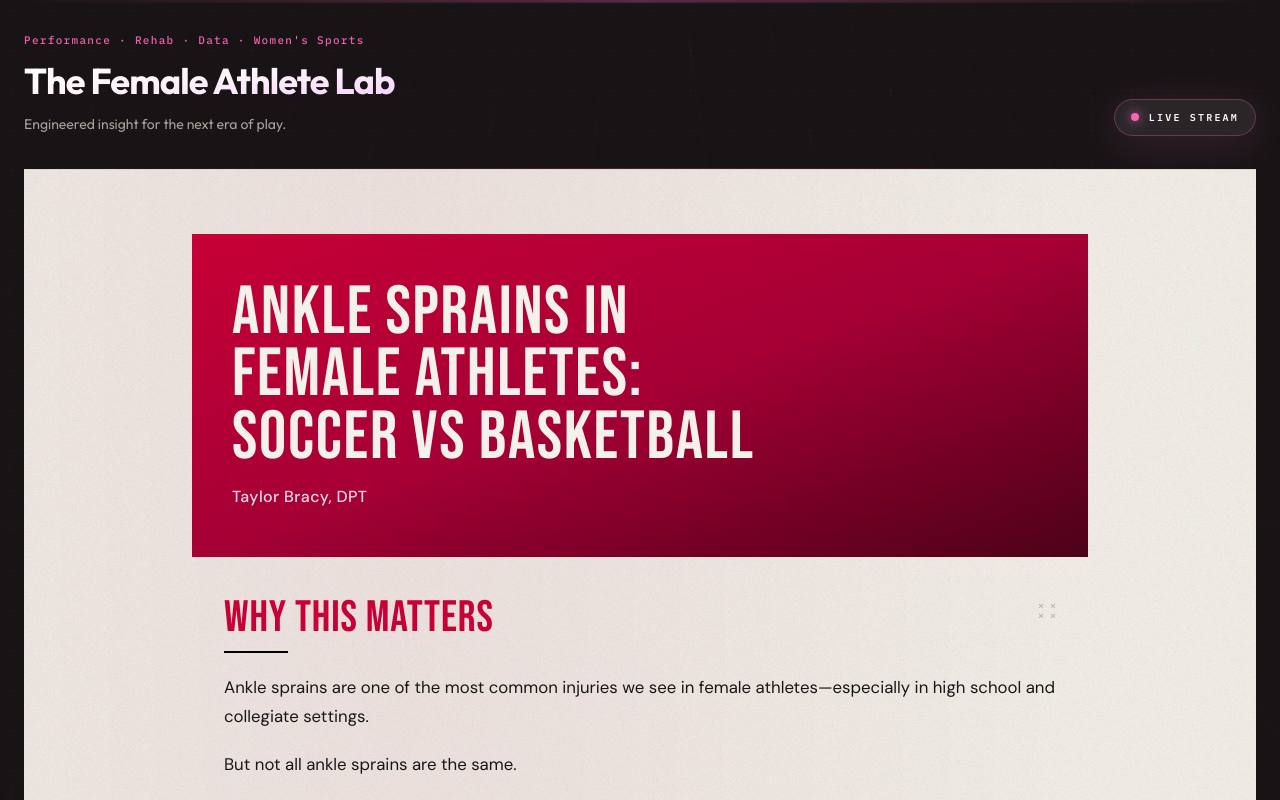
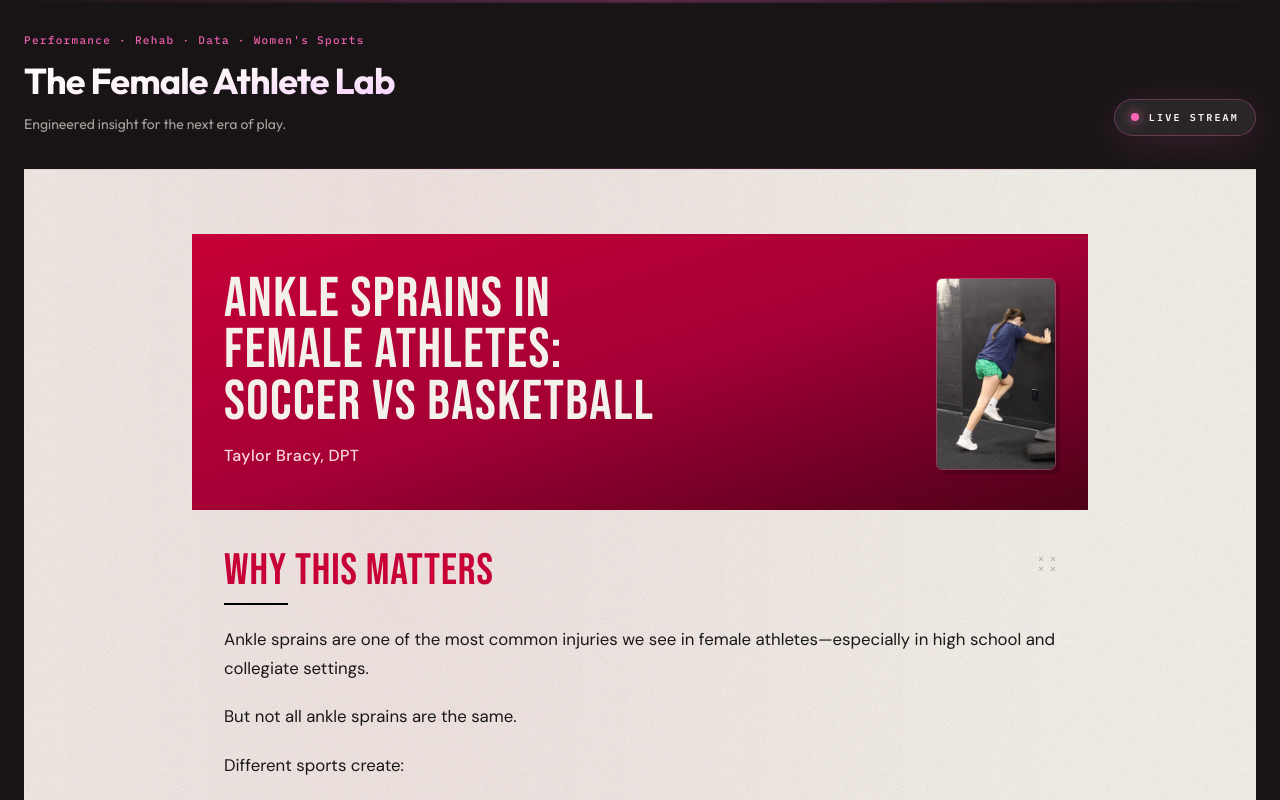
Before and after one commit to TaylorBracy/female-athlete-lab, a React (Vite) app in the folder site/: page / in a window 1280 px wide. Shown: the top 800 px of the page. Built offline with nearby package versions, Linux system fonts and the light colour scheme.

Commit message:
Place hero photo beside title strip; remove duplicate inline figure
Made-with: Cursor

```diff
--- a/site/src/AnkleSprainsBlogPost.tsx
+++ b/site/src/AnkleSprainsBlogPost.tsx
@@ -84,9 +84,11 @@ export default function AnkleSprainsBlogPost() {
       <div className="relative mx-auto max-w-3xl px-5 py-12 sm:px-8 lg:max-w-4xl lg:py-16">
         {/* Title strip — editorial sport layout; wording unchanged */}
         <header className="relative -mx-5 mb-10 overflow-hidden sm:-mx-8">
-          <div className="bg-gradient-to-br from-rose-700 via-rose-800 to-rose-950 px-6 py-10 text-[#f4f1ea] shadow-[0_24px_60px_-20px_rgba(190,24,93,0.45)] sm:px-10 sm:py-12">
+          <div className="bg-gradient-to-br from-rose-700 via-rose-800 to-rose-950 px-5 py-8 text-[#f4f1ea] shadow-[0_24px_60px_-20px_rgba(190,24,93,0.45)] sm:px-8 sm:py-10">
+            <div className="flex flex-row items-start justify-between gap-4 sm:gap-8">
+              <div className="min-w-0 flex-1">
                 <p
-              className="mb-4 font-[family-name:var(--font-bebas)] text-[clamp(2.5rem,8vw,4.25rem)] font-normal uppercase leading-[0.92] tracking-wide"
+                  className="font-[family-name:var(--font-bebas)] text-[clamp(1.85rem,6.5vw,3.5rem)] font-normal uppercase leading-[0.92] tracking-wide"
                   style={{ fontFamily: '"Bebas Neue", Impact, sans-serif' }}
                 >
                   Ankle Sprains in
@@ -96,11 +98,21 @@ export default function AnkleSprainsBlogPost() {
                   Soccer vs Basketball
                 </p>
                 <p
-              className="font-[family-name:var(--font-dm)] text-sm font-medium tracking-wide text-rose-100/95 sm:text-base"
+                  className="mt-4 font-[family-name:var(--font-dm)] text-sm font-medium tracking-wide text-rose-100/95 sm:text-base"
                   style={{ fontFamily: '"DM Sans", system-ui, sans-serif' }}
                 >
                   Taylor Bracy, DPT
                 </p>
+              </div>
+              <div className="shrink-0 pt-1">
+                <img
+                  src="/blog/ankle-sprains/hero.png"
+                  alt=""
+                  className="h-auto max-h-40 w-[5.25rem] rounded-md border border-white/25 object-cover object-[center_20%] shadow-[4px_4px_0_0_rgba(0,0,0,0.2)] sm:max-h-48 sm:w-[6.75rem] md:w-[7.5rem]"
+                  loading="eager"
+                />
+              </div>
+            </div>
           </div>
         </header>
 
@@ -122,16 +134,6 @@ export default function AnkleSprainsBlogPost() {
           </ul>
           <P>That matters.</P>
           <P>If we treat every ankle sprain the same, we’re missing the actual problem.</P>
-
-          {/* First visual — only image replaced from original export */}
-          <figure className="relative my-12 overflow-hidden border border-black/10 shadow-[8px_8px_0_0_rgba(0,0,0,0.12)]">
-            <img
-              src="/blog/ankle-sprains/hero.png"
-              alt=""
-              className="h-auto w-full object-cover object-center"
-              loading="eager"
-            />
-          </figure>
 
           <H2>What the Data Shows</H2>
           <P>Looking at high school female athletes:</P>
```
Lines whose indentation alone changed are shown as unchanged.
